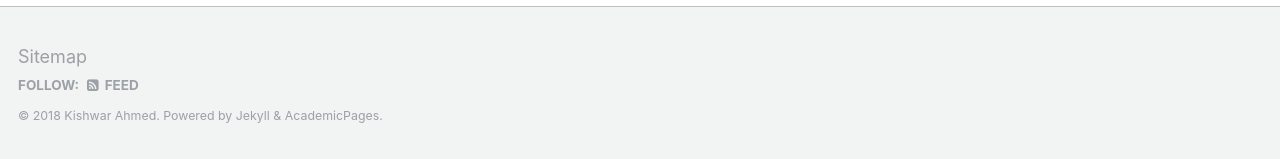
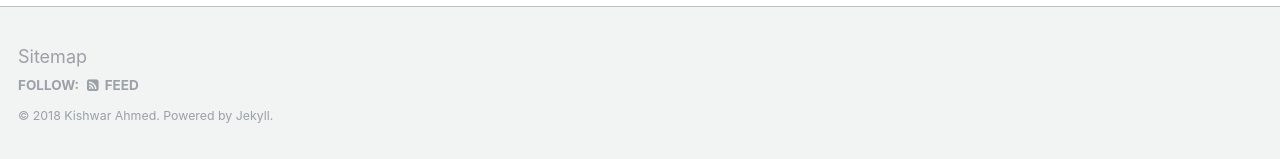
Before and after one commit to kishwarbd/kishwarbd.github.io, a Jekyll site: the page built from _pages/about.md, in a window 1280 px wide and 900 px high, scrolled down 815 px. Shown: the part 738-897 px from the top of the window. Built offline with Jekyll 4.4.1, drawn with Linux system fonts in a browser that asks for light colours; some web fonts are replaced.

Commit message:
updates.

```diff
--- a/_config.yml
+++ b/_config.yml
@@ -11,7 +11,7 @@ title                    : "Kishwar Ahmed"
 title_separator          : "-"
 name                     : &name "Kishwar Ahmed"
 description              : &description "personal description"
-url                      : https://kishwar.github.io # the base hostname & protocol for your site e.g. "https://mmistakes.github.io"
+url                      : https://kishwarbd.github.io # the base hostname & protocol for your site e.g. "https://mmistakes.github.io"
 baseurl                  : "" # the subpath of your site, e.g. "/blog"
 repository               : "kishwarbd/kishwarbd.github.io"
 teaser                   :  # filename of teaser fallback teaser image placed in /images/, .e.g. "500x300.png"
--- a/_includes/footer.html
+++ b/_includes/footer.html
@@ -21,4 +21,4 @@
   </ul>
 </div>
 
-<div class="page__footer-copyright">&copy; {{ site.time | date: '%Y' }} {{ site.name | default: site.title }}. {{ site.data.ui-text[site.locale].powered_by | default: "Powered by" }} <a href="http://jekyllrb.com" rel="nofollow">Jekyll</a> &amp; <a href="https://github.com/academicpages/academicpages.github.io">AcademicPages</a>.</div>
+<div class="page__footer-copyright">&copy; {{ site.time | date: '%Y' }} {{ site.name | default: site.title }}. {{ site.data.ui-text[site.locale].powered_by | default: "Powered by" }} <a href="http://jekyllrb.com" rel="nofollow">Jekyll</a>.</div>
```
Also changed, not shown: 1 other file.
